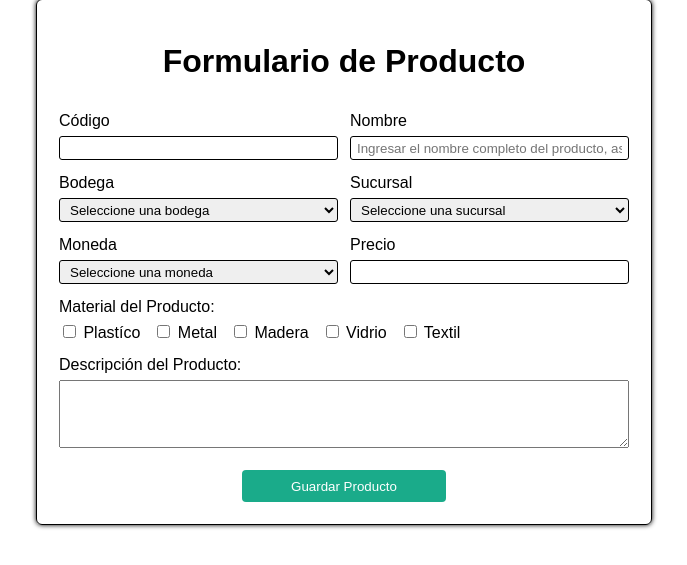
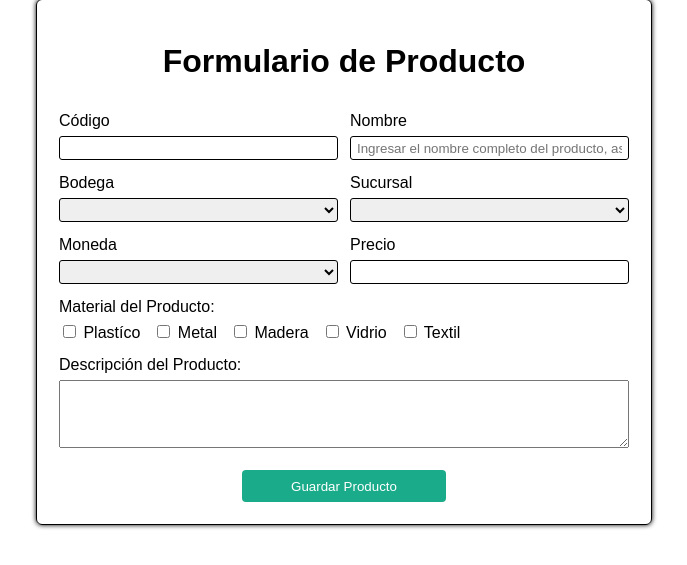
Before and after one commit to lokotitoks/empresa_facturacion, a PHP site: page / in a window 1280 px wide. Shown: the part 138-703 px from the top of the page, without its empty margins (296-983 px from the left). Run offline with PHP 8.4, Linux system fonts and the light colour scheme; lists and menus that the app fills with data are empty.

Commit message:
Update index.php
delete desc select x3

```diff
--- a/app/view/index.php
+++ b/app/view/index.php
@@ -27,13 +27,13 @@
                     <div>
                         <label for="bodega">Bodega</label>
                         <select id="bodega" name="bodega" onchange="changeBodega(this.value)">
-                            <option value="">Seleccione una bodega</option>
+                            <option value=""></option>
                         </select>
                     </div>
                     <div>
                         <label for="sucursal">Sucursal</label>
                         <select id="sucursal" name="sucursal">
-                            <option value="">Seleccione una sucursal</option>
+                            <option value=""></option>
                         </select>
                     </div>
                 </div>
@@ -41,7 +41,7 @@
                     <div>
                         <label for="moneda">Moneda</label>
                         <select id="moneda" name="moneda">
-                            <option value="">Seleccione una moneda</option>
+                            <option value=""></option>
                         </select>
                     </div>
                     <div>
```
